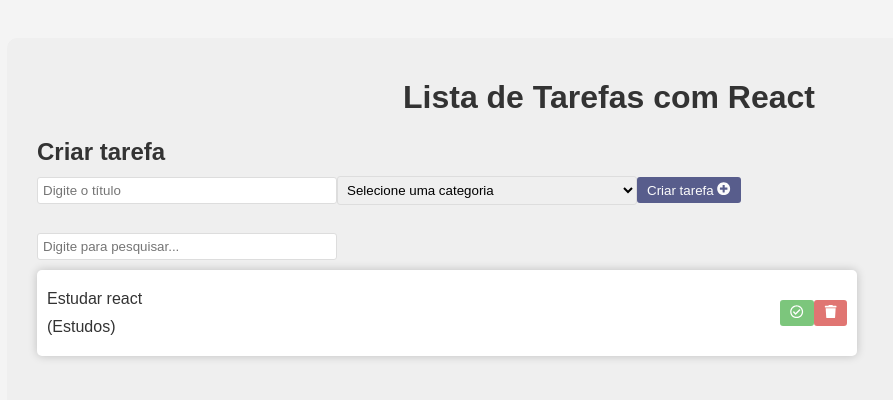
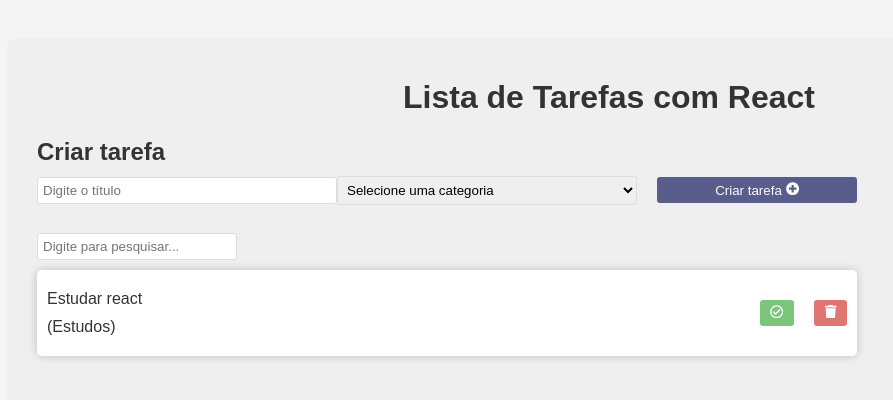
Before and after one commit to ViniciusPosssatto/todo-with-react, a React (Vite) app: page / in a window 1280 px wide. Shown: the top 400 px of the page, without its empty margins (31-924 px from the left). Built offline with nearby package versions, Linux system fonts and the light colour scheme.

Commit message:
Refact: estilizado botões

```diff
--- a/src/App.css
+++ b/src/App.css
@@ -37,6 +37,14 @@ button {
     border-radius: 3px;
     opacity: 0.8;
     transition: 0.3s;
+    margin-left: 20px;
+}
+
+.btn-submit {
+    width: 200px;
+}
+.input-search {
+    width: 200px;
 }
 
 button:hover {
@@ -76,3 +84,7 @@ input, select {
     align-items: center;
     max-width: 800px;
 }
+
+.search {
+    width: 1000px;
+}
```
